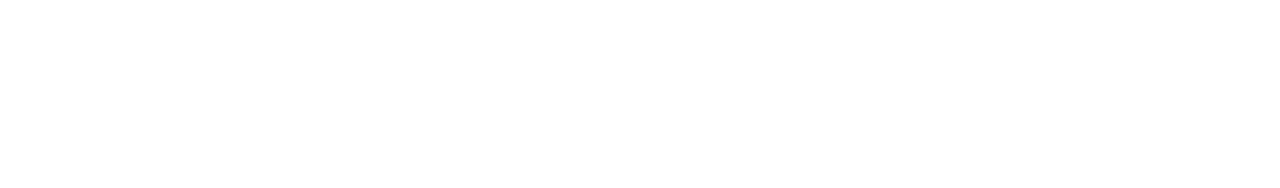
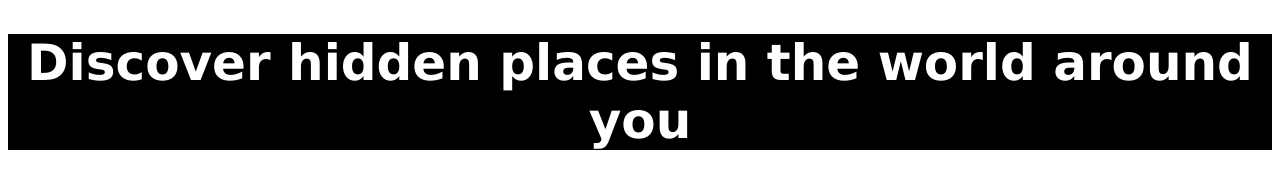
Before and after one commit to daUnknownCoder/excursion, a plain HTML site: page index.html in a window 1280 px wide. Drawn offline with Linux system fonts and the light colour scheme.

Commit message:
⌨️ code(header): Add website Header (with styles)

```diff
--- a/index.html
+++ b/index.html
@@ -8,6 +8,7 @@
   </head>
   <body>
     <center style="background-color: black">
+      <h1 class="header1">Discover hidden places in the world around you</h1>
     </center>
   </body>
 </html>
--- a/resources/css/style.css
+++ b/resources/css/style.css
@@ -2,3 +2,10 @@
   font-family: "Verdana";
   src: url("/home/daUnknownCoder/Documents/excursion/resources/fonts/verdana/verdana.ttf");
 }
+
+.header1 {
+  font-family: Verdana;
+  font-size: 50px;
+  color: white;
+  text-align: center;
+}
```
